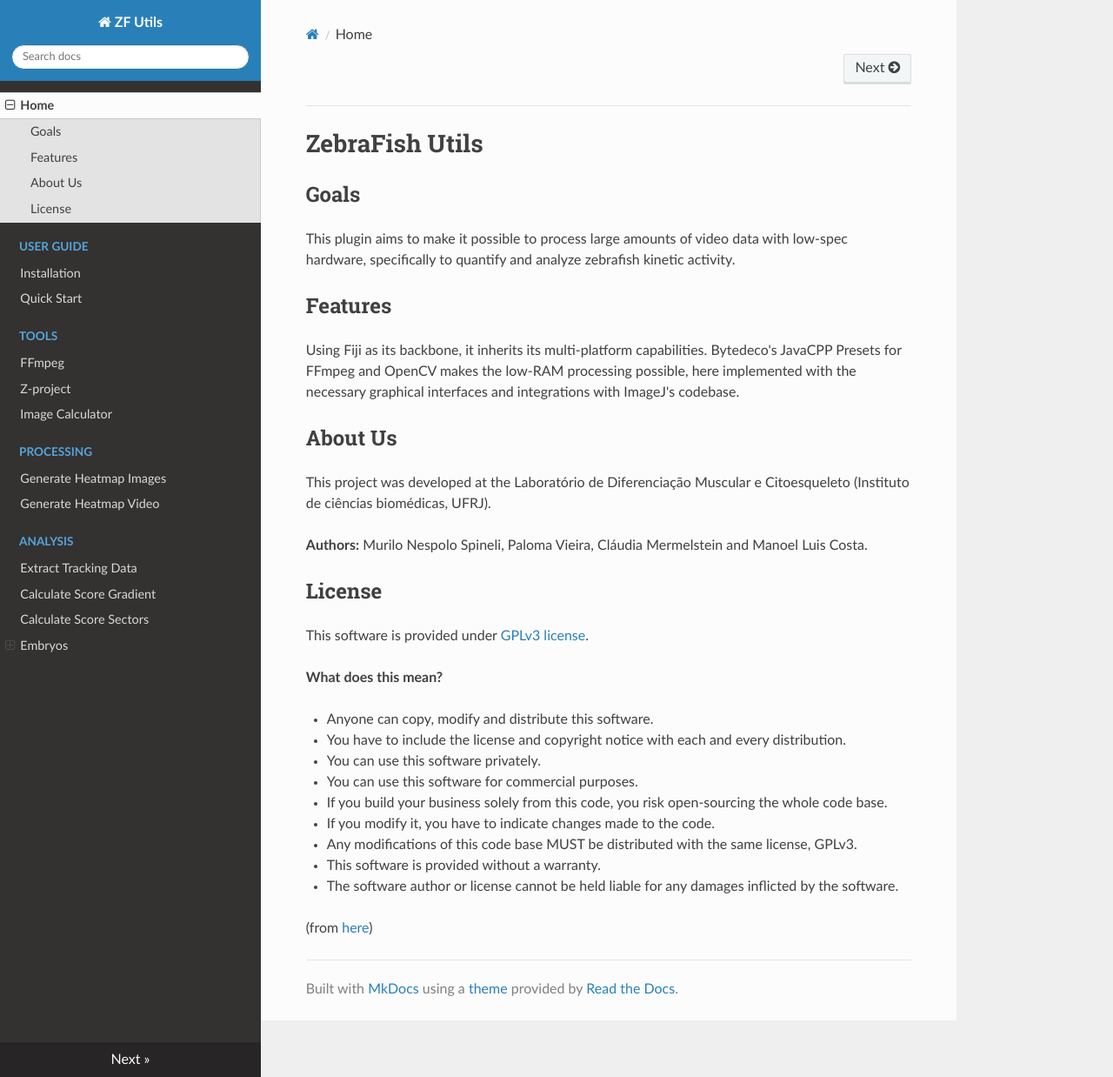
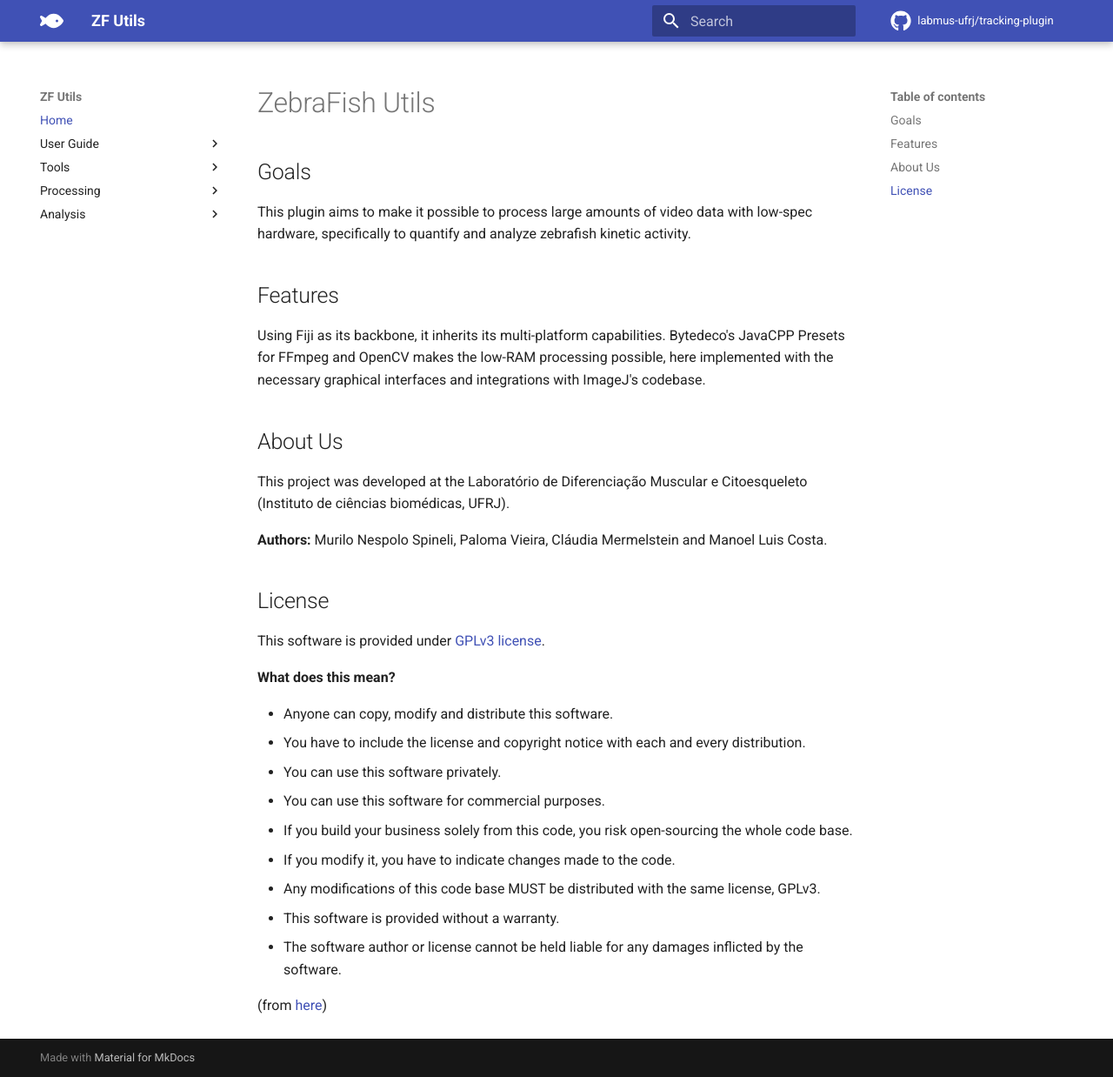
Before and after one commit to labmus-ufrj/Animove, an MkDocs documentation site: the page built from docs/docs/index.md, in a window 1280 px wide and 1238 px high. Shown: the whole window at 87% size. Built offline with MkDocs 1.6.1 and Material for MkDocs 9.7.7, drawn with Linux system fonts in a browser that asks for light colours; nearby versions of some CDN libraries; comment, search, counter and statistics services are not loaded.

Commit message:
changed theme

```diff
--- a/docs/mkdocs.yml
+++ b/docs/mkdocs.yml
@@ -1,10 +1,23 @@
 site_name: "ZF Utils"
 site_description: "A zero-cost, easy-to-use and high-resolution system to evaluate swimming performance in zebrafish adults and embryos"
 site_author: "LabMus - UFRJ"
+repo_url: https://github.com/labmus-ufrj/tracking-plugin/
+repo_name: labmus-ufrj/tracking-plugin
 
 theme:
-  name: "readthedocs"
-  prev_next_buttons_location : "top"
+  name: "material"
+#  name: "readthedocs"
+#  prev_next_buttons_location : "top"
+  icon:
+    logo: fontawesome/solid/fish
+    repo: fontawesome/brands/github
+  features:
+    - navigation.instant
+    - navigation.path
+    - navigation.tracking
+    - search.suggest
+    - search.highlight
+site_url: https://tracking-plugin.vercel.app/
 
 nav:
   - 'Home': 'index.md'
@@ -23,8 +36,8 @@ nav:
       - 'Calculate Score Gradient': 'analysis/score-gradient.md'
       - 'Calculate Score Sectors': 'analysis/score-sectors.md'
       - 'Embryos':
-          - 'Quantify Heatmap' : 'analysis/quantify-heatmap.md'
-          - 'Extract Frequency Data' : 'analysis/frequency-data.md'
+          - 'Quantify Heatmap': 'analysis/quantify-heatmap.md'
+          - 'Extract Frequency Data': 'analysis/frequency-data.md'
 
 markdown_extensions:
   - admonition # "note" or "warning" boxes
```
Also changed, not shown: 1 other file.
